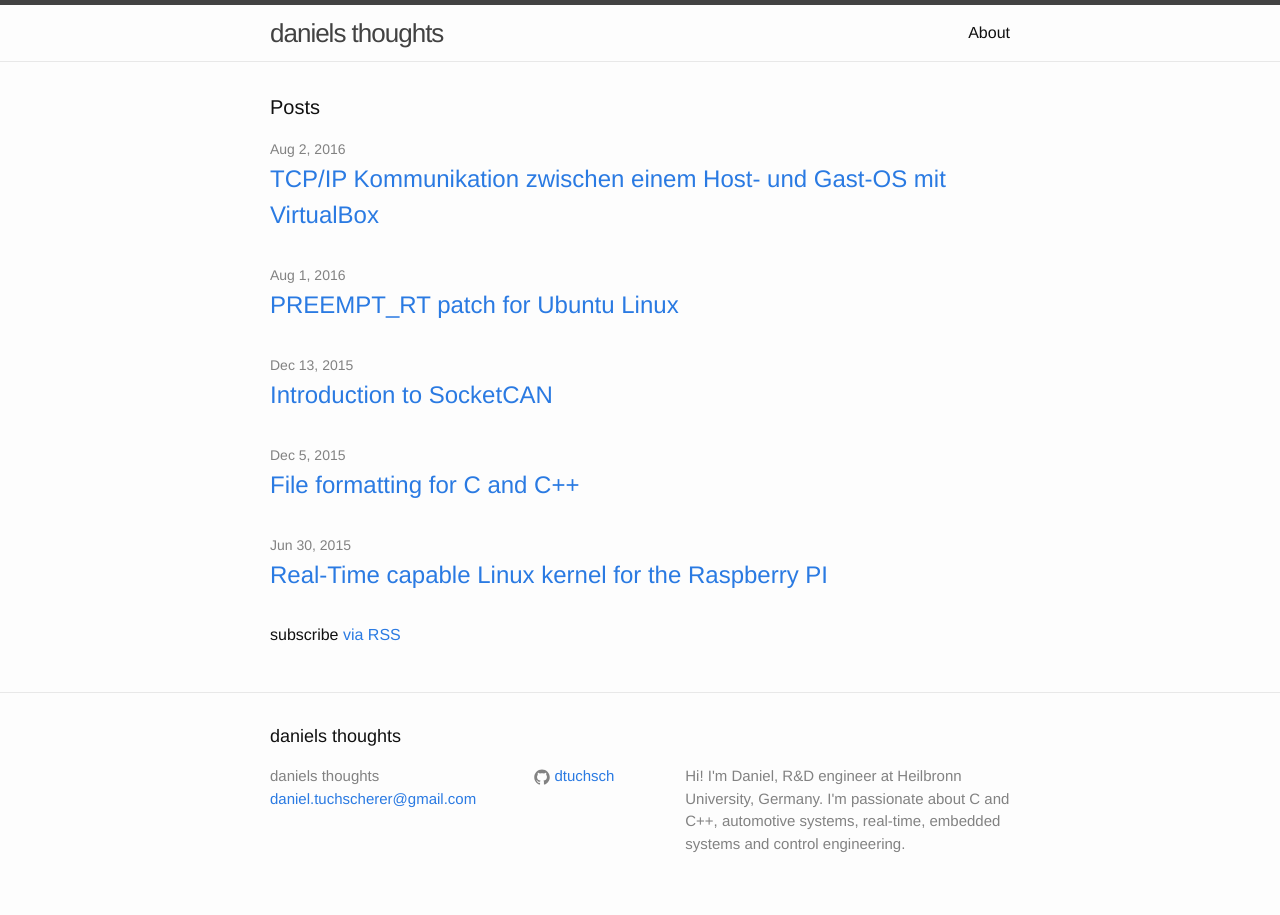
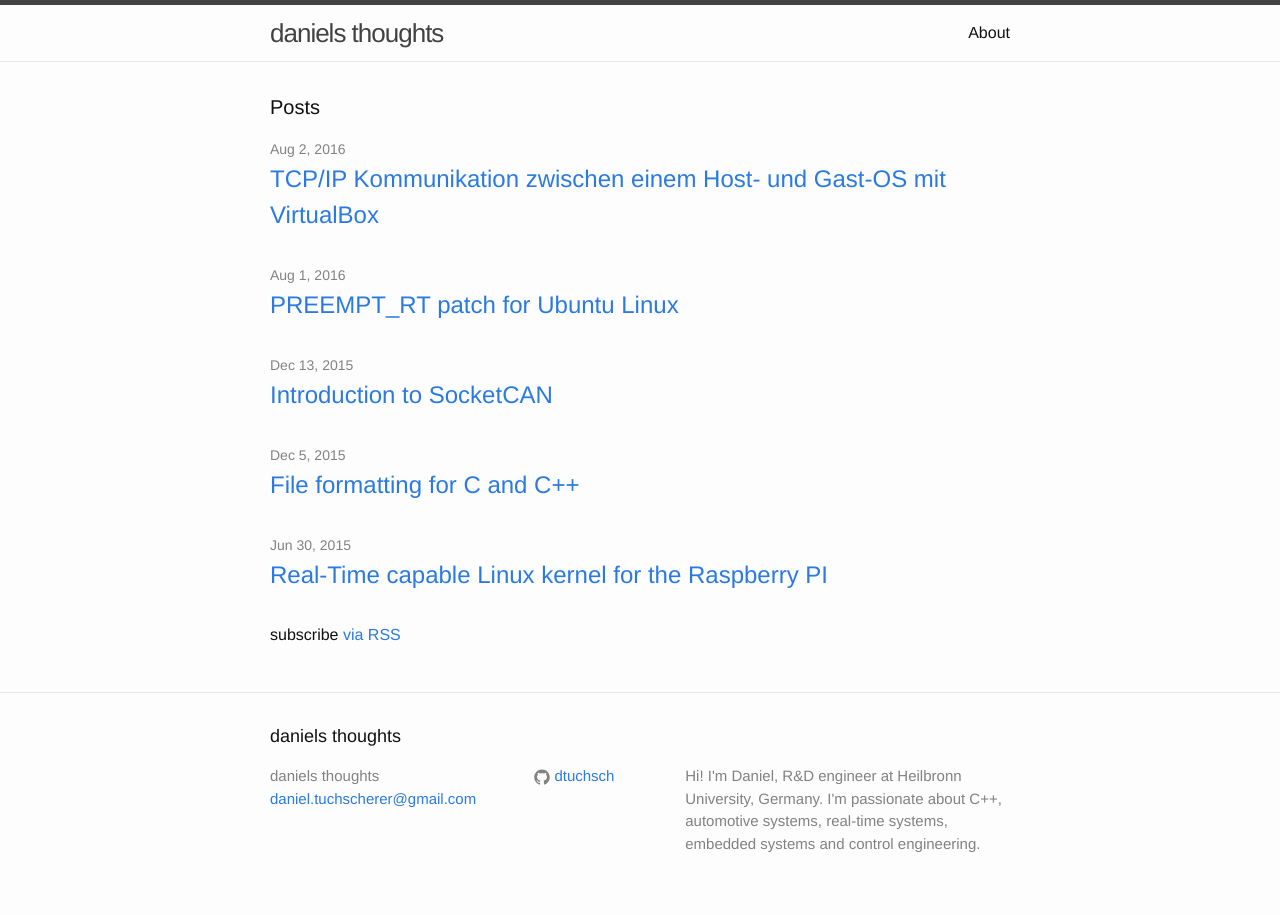
Before and after one commit to chopyy/dtuchsch.github.io, a Jekyll site: the page built from index.html, in a window 1280 px wide. Built offline with Jekyll 4.4.1, drawn with Linux system fonts in a browser that asks for light colours.

Commit message:
Update _config.yml

```diff
--- a/_config.yml
+++ b/_config.yml
@@ -3,7 +3,7 @@ title: daniels thoughts
 email: daniel.tuchscherer@gmail.com
 description: > # this means to ignore newlines until "baseurl:"
   Hi! I'm Daniel, R&D engineer at Heilbronn University, Germany.
-  I'm passionate about C and C++, automotive systems, real-time, embedded systems and control engineering.
+  I'm passionate about C++, automotive systems, real-time systems, embedded systems and control engineering.
 baseurl: "" # the subpath of your site, e.g. /blog/
 url: "http://dtuchsch.github.io" # the base hostname & protocol for your site
 
```
